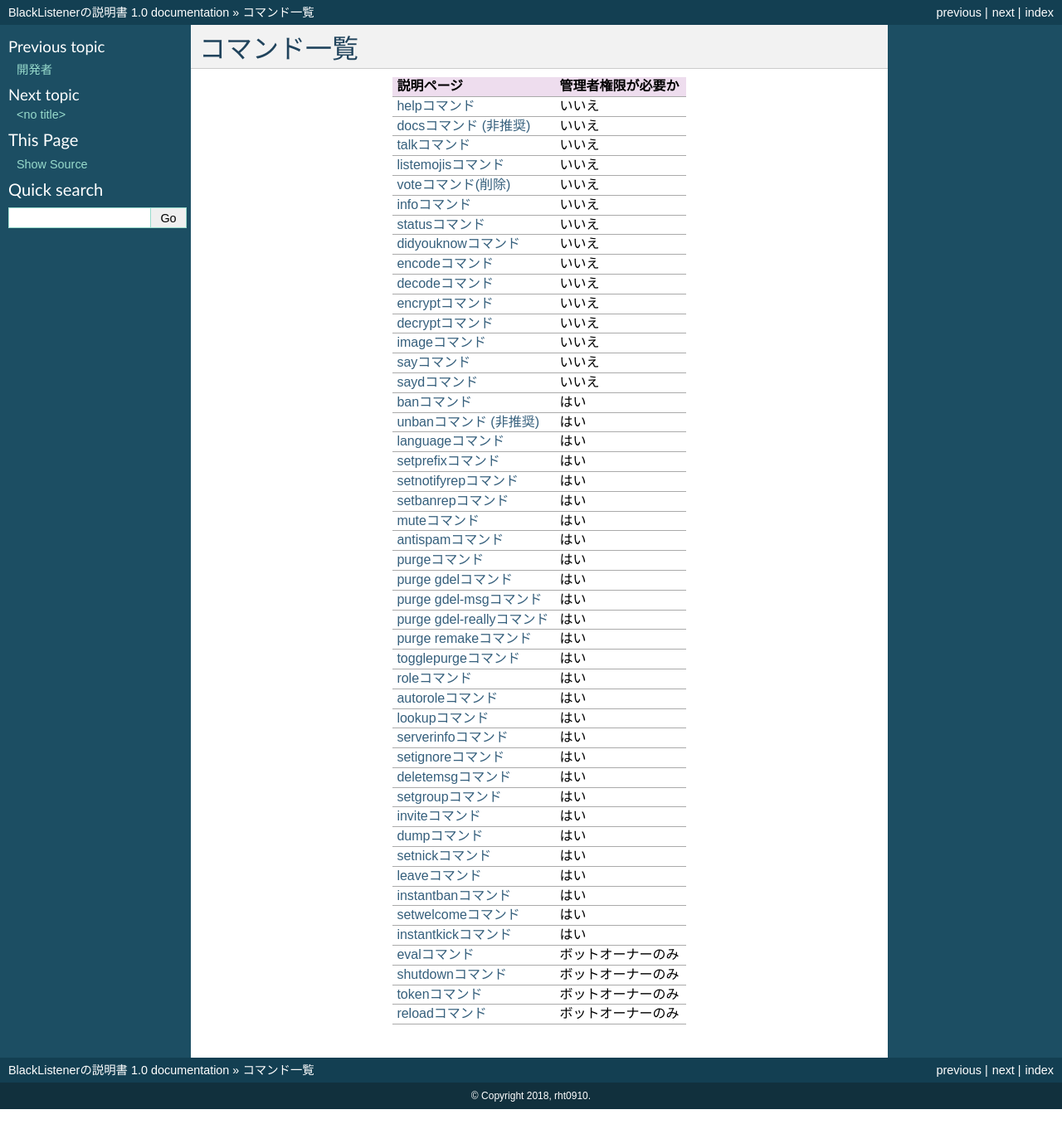
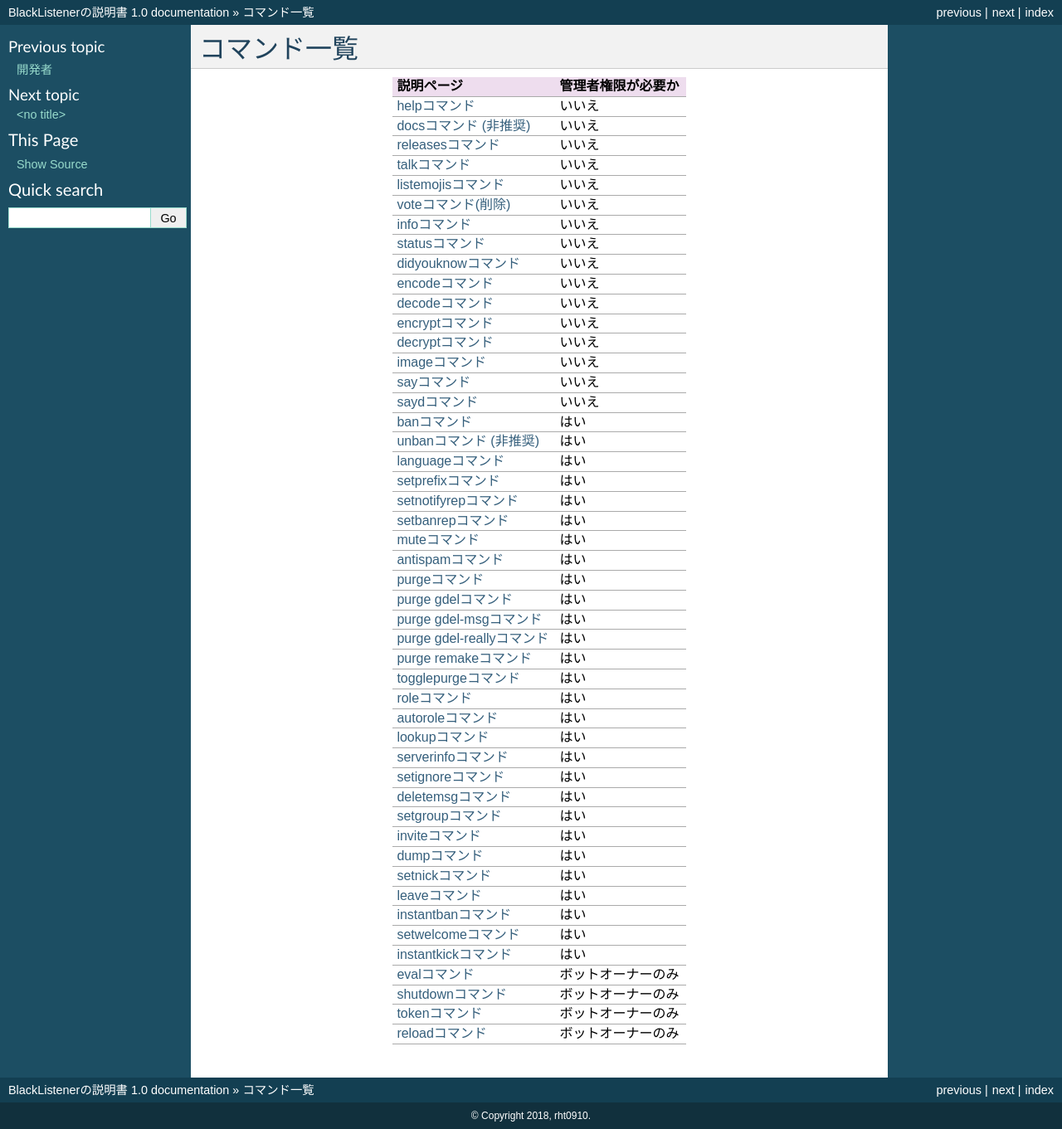
Before and after one commit to acrylic-style/ReadTheDocs, a Sphinx documentation site: the page built from docs/commands.rst, in a window 1280 px wide. Shown: the whole page at 83% size. Built offline with Sphinx 7.4.7, drawn with Linux system fonts in a browser that asks for light colours; before the commit the page ends 1337 px from its top, so only the background shows below that.

Commit message:
new command

```diff
--- a/docs/commands.rst
+++ b/docs/commands.rst
@@ -8,6 +8,8 @@
 | :doc:`commands/help`                  | いいえ                |
 +---------------------------------------+-----------------------+
 | :doc:`commands/docs`                  | いいえ                |
++---------------------------------------+-----------------------+
+| :doc:`commands/releases`              | いいえ                |
 +---------------------------------------+-----------------------+
 | :doc:`commands/talkja`                | いいえ                |
 +---------------------------------------+-----------------------+
--- /dev/null
+++ b/docs/commands/releases.rst
@@ -0,0 +1,6 @@
+releasesコマンド
+====
+構文::
+        $ releases [バージョン]
+
+| 指定されたバージョンのリリースノートを表示します。
```
